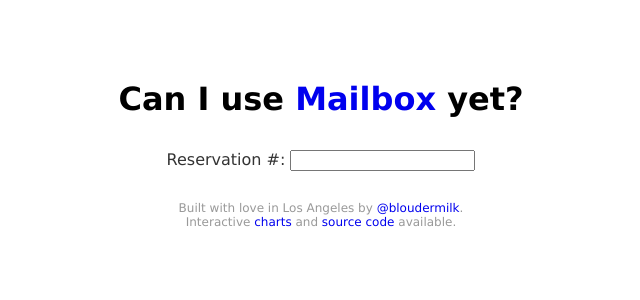
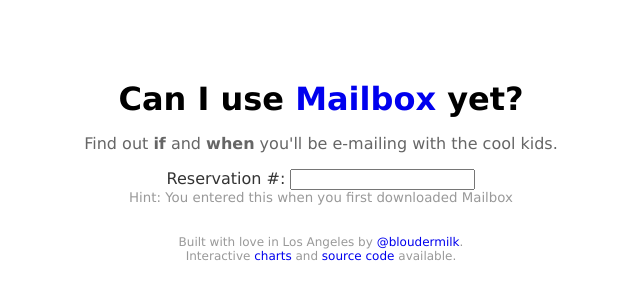
Before and after one commit to bloudermilk/caniusemailboxyet, a website: page public/index.html in a window 1280 px wide. Shown: the whole page, without its empty margins (319-959 px from the left). Drawn offline with nearby package versions, Linux system fonts and the light colour scheme; no server answers.

Commit message:
UX improvements

```diff
--- a/public/index.html
+++ b/public/index.html
@@ -26,6 +26,10 @@
       }
 
       h1 {
+        margin-bottom: 0.5em;
+      }
+
+      .instructions {
         margin-bottom: 1em;
       }
 
@@ -77,6 +81,11 @@
       footer p {
         color: #999;
       }
+
+      form small {
+        display: block;
+        color: #999;
+      }
     </style>
 
     <script type="text/javascript">
@@ -96,9 +105,12 @@
   <body>
     <h1>Can I use <a href="http://www.mailboxapp.com/">Mailbox</a> yet?</h1>
 
+    <p>Find out <strong>if</strong> and <strong>when</strong> you'll be e-mailing with the cool kids.</p>
+
     <form>
       <label for="reservation-number">Reservation #:</label>
       <input type="text" id="reservation-number">
+      <small>Hint: You entered this when you first downloaded Mailbox</small>
     </form>
 
     <h2 id="in"></h2>
```
